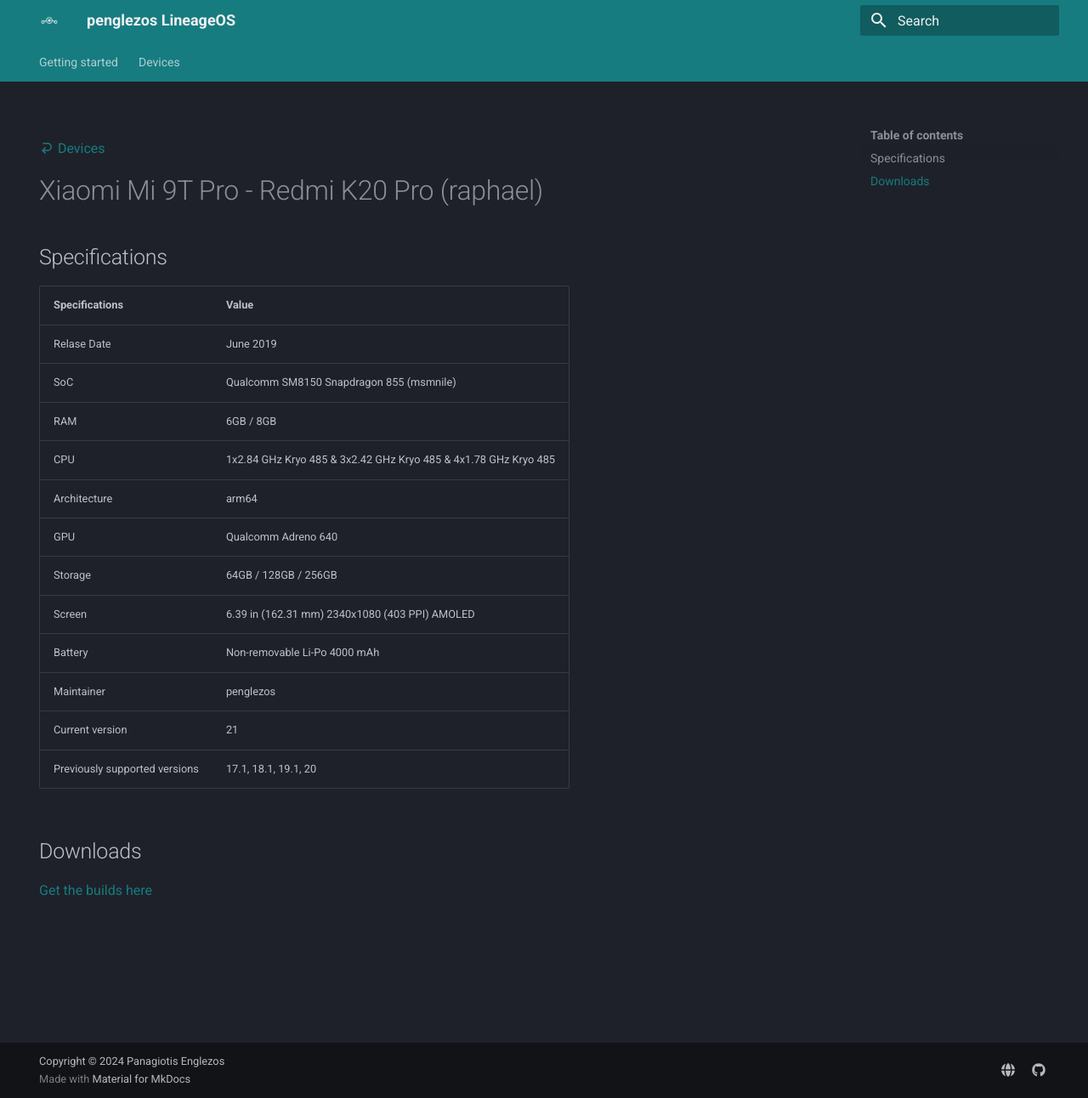
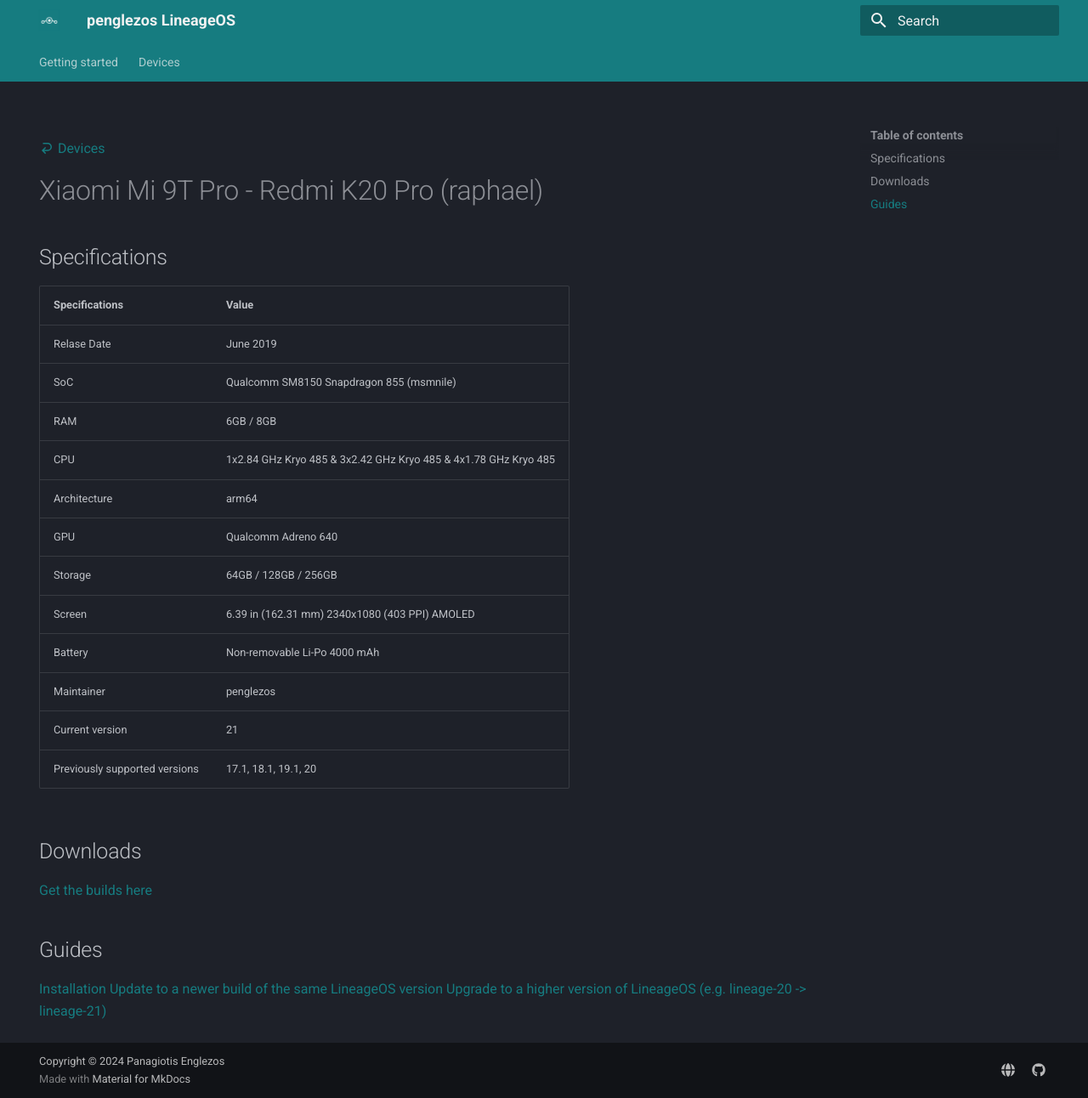
Before and after one commit to penglezos/lineageos.penglezos.dev, an MkDocs documentation site: the page built from docs/devices/raphael/index.md, in a window 1280 px wide and 1292 px high. Shown: the whole window at 85% size. Built offline with MkDocs 1.6.1 and Material for MkDocs 9.7.7, drawn with Linux system fonts in a browser that asks for light colours.

Commit message:
Add initial guides section
Signed-off-by: penglezos <panagiotisegl@gmail.com>

```diff
--- a/docs/devices/raphael/index.md
+++ b/docs/devices/raphael/index.md
@@ -25,3 +25,8 @@
 
 ## Downloads
 <a href="https://github.com/penglezos/device_xiaomi_raphael/releases" target="_blank">Get the builds here</a>
+
+## Guides
+[Installation](../raphael/installation.md)
+[Update to a newer build of the same LineageOS version](../raphael/update.md)
+[Upgrade to a higher version of LineageOS (e.g. lineage-20 -> lineage-21)](../raphael/upgrade.md)
```
